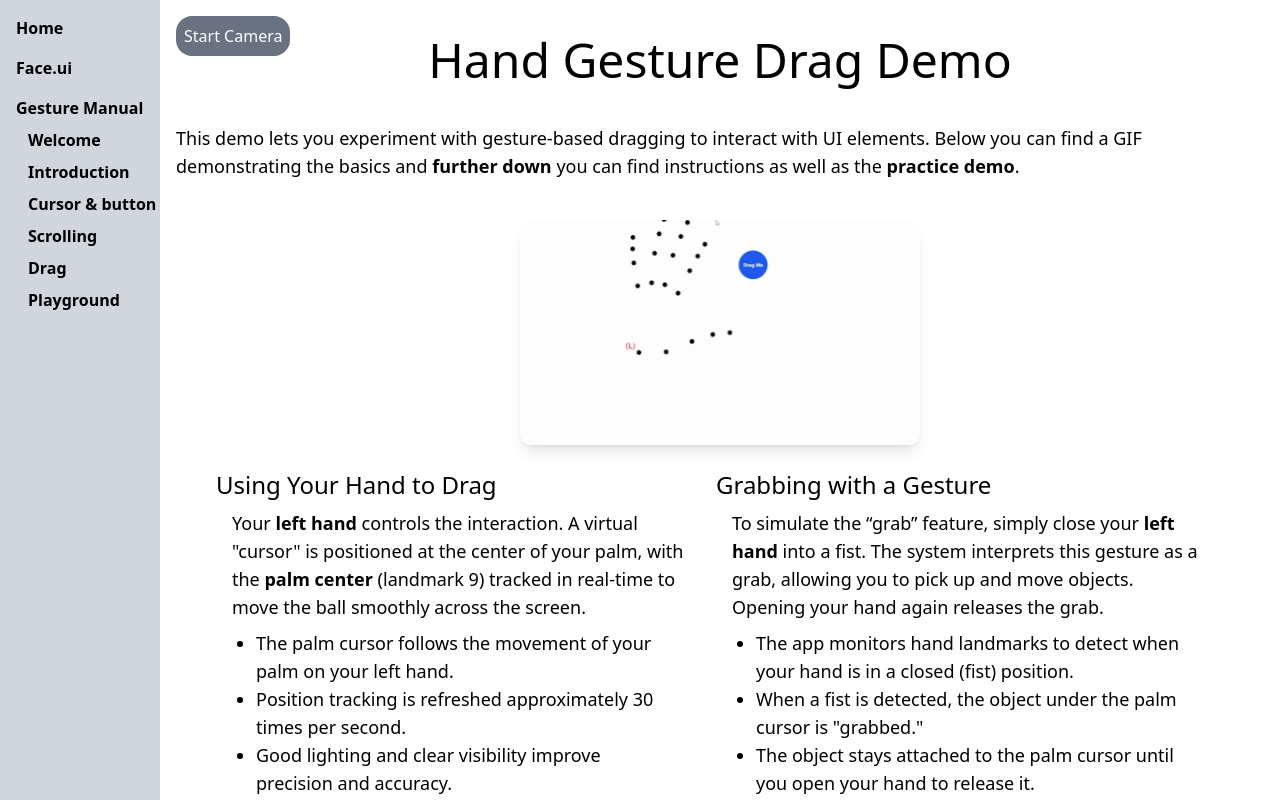
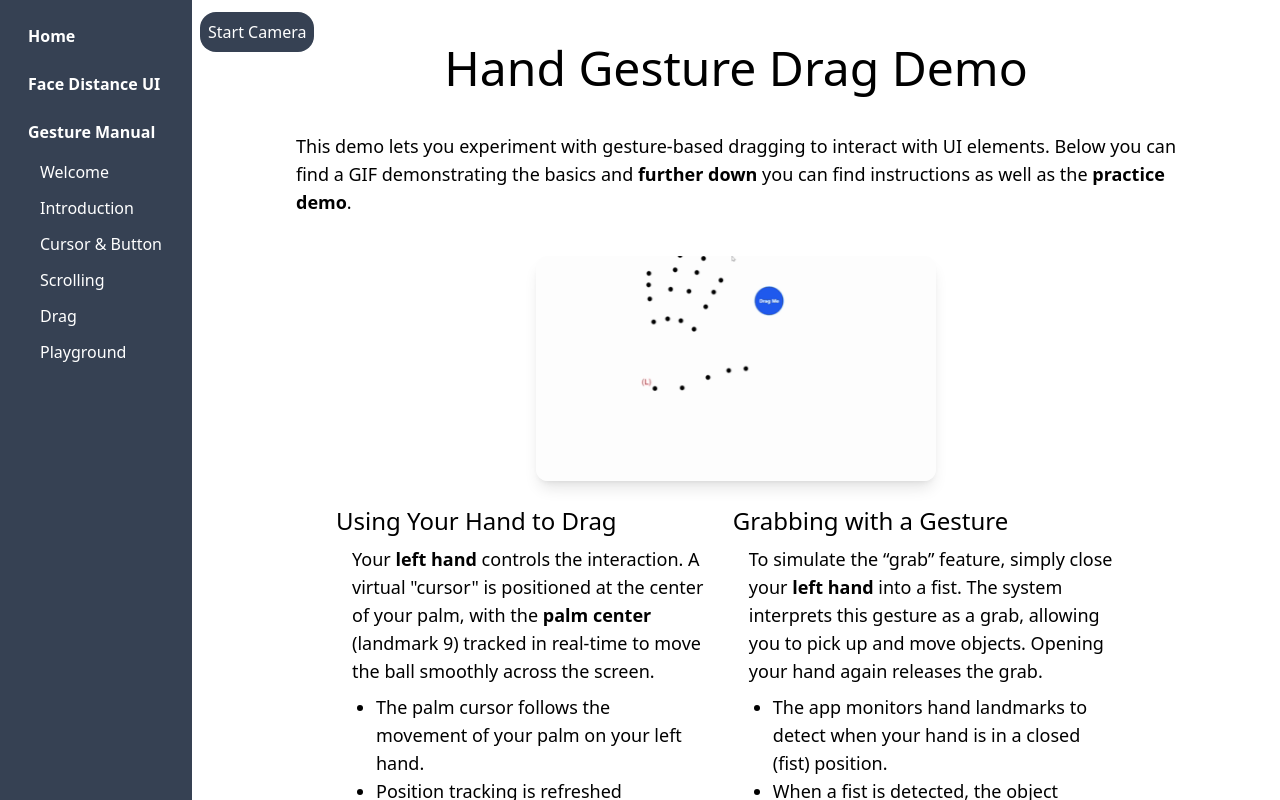
Before and after one commit to Alexander-v22/UI-interface, a SvelteKit app: page /gesture-manual/drag in a window 1280 px wide. Both pictures are taken after a click on the button "Gesture Manual". Shown: the top 800 px of the page. Built offline with nearby package versions, Linux system fonts and the light colour scheme.

Commit message:
Changed the UI

```diff
--- a/src/routes/+layout.svelte
+++ b/src/routes/+layout.svelte
@@ -1,39 +1,37 @@
 <script>
   import '../app.css';
-    import GestureUi from './gesture-manual/GestureUI.svelte';
-  let { children } = $props();
-  let gestureDropdown= $state(false);
-
+  let gestureDropdown = false;
 </script>
 
 <div class="flex min-h-screen">
-  <nav class="flex flex-col bg-gray-300 w-40 p-1">
-    <a class="py-2 px-3 font-semibold hover:underline fixed top-2" href="/home">Home</a>
-    <a class="py-2 px-3 font-semibold hover:underline fixed top-12" href="/distance-ui">Face.ui</a>
+  <!-- Sidebar -->
+  <aside class="w-48 bg-gray-700 text-white p-4 sticky top-0 h-screen flex flex-col space-y-2">
+    <a class="py-2 px-3 font-semibold hover:underline" href="/home">Home</a>
+    <a class="py-2 px-3 font-semibold hover:underline" href="/distance-ui">Face Distance UI</a>
 
+    <div>
+      <button
+        class="py-2 px-3 font-semibold hover:underline w-full text-left"
+        on:click={() => gestureDropdown = !gestureDropdown}
+      >
+        Gesture Manual
+      </button>
 
-    <div class = "relative">
-      <button class="py-2 px-3 font-semibold hover:underline fixed top-22"
-      onclick={() => gestureDropdown =!gestureDropdown} >Gesture Manual</button>
+      {#if gestureDropdown}
+        <div class="ml-4 mt-1 space-y-1">
+          <a class="block py-1 px-2 hover:underline" href="/gesture-manual">Welcome</a>
+          <a class="block py-1 px-2 hover:underline" href="/gesture-manual/landmarks">Introduction</a>
+          <a class="block py-1 px-2 hover:underline" href="/gesture-manual/cursorAndBtn">Cursor & Button</a>
+          <a class="block py-1 px-2 hover:underline" href="/gesture-manual/scroll">Scrolling</a>
+          <a class="block py-1 px-2 hover:underline" href="/gesture-manual/drag">Drag</a>
+          <a class="block py-1 px-2 hover:underline" href="/gesture-manual/playground">Playground</a>
+        </div>
+      {/if}
+    </div>
+  </aside>
 
-        {#if gestureDropdown}
-          <div class = "flex flex-col pl-3 ">
-              <a class="py-2 px-3 font-semibold hover:underline fixed top-30" href="/gesture-manual">Welcome</a>
-              <a class="py-2 px-3 font-semibold hover:underline fixed top-38" href="/gesture-manual/landmarks">Introduction</a>
-              <a class="py-2 px-3 font-semibold hover:underline fixed top-46" href="/gesture-manual/cursorAndBtn">Cursor & button</a>
-              <a class="py-2 px-3 font-semibold hover:underline fixed top-54" href="/gesture-manual/scroll">Scrolling</a>
-              <a class="py-2 px-3 font-semibold hover:underline fixed top-62" href="/gesture-manual/drag">Drag</a>
-              <a class="py-2 px-3 font-semibold hover:underline fixed top-70" href="/gesture-manual/playground">Playground</a>
-
-          </div>
-        {/if}
-
-    </div>
-  </nav>
-
-  <main class="flex-1 overflow-y-auto p-4">
-    <slot/>
+  <!-- Main content -->
+  <main class="flex-1 overflow-y-auto p-6 h-min-screen">
+    <slot />
   </main>
-
-
 </div>
--- a/src/routes/distance-ui/+page.svelte
+++ b/src/routes/distance-ui/+page.svelte
@@ -119,9 +119,11 @@
 
 </script>
 
-<button class="px-2 text-white bg-gray-500 rounded-2xl p-2 fixed " onclick={toggleCamera}>
+
+<button class="px-2 text-white bg-gray-700 rounded-2xl p-2 fixed " onclick={toggleCamera}>
   {detectorRunning ? 'Stop Camera' : 'Start Camera'}
 </button>
+
 
 <main class="flex-1 max-w-6xl mx-auto px-20 justify-center">
   <h1 class="text-7xl py-5 text-center font-semibold mb-5">Face Distance UI</h1>
@@ -161,8 +163,9 @@
   </section>
 
   <p class="text-4xl text-center mt-10"> Start your camera and watch the interface adjust. </p>
+</main>
 
-</main>
+
 
 
 <h1 class = "text-center font-semibold text-6xl mt-20">Face-Interface Adpater Demo</h1>
@@ -176,9 +179,9 @@
     Estimated distance: {distance}
   </p> -->
 
-
-
   <h1 class={`transition-all duration-300 ease-in-out p-4 text-white bg-gray-500 border-2 border-gray-900 rounded-2xl ${messageSize} ${detectorRunning ? "opacity-100" : "opacity-0"}`}  >
     {message}
   </h1>
+
+
 </div>
--- a/src/routes/gesture-manual/GestureUI.svelte
+++ b/src/routes/gesture-manual/GestureUI.svelte
@@ -927,7 +927,7 @@
 
 </script>
 
-<button class = "p-2 bg-gray-500 rounded-2xl text-white fixed" onclick={toggleCamera}>
+<button class = "p-2 bg-gray-700 rounded-2xl text-white fixed left-50 top-3" onclick={toggleCamera}>
   {detectorRunning ? 'Stop Camera' : 'Start Camera'}
 </button>
 
--- a/src/routes/gesture-manual/cursorAndBtn/+page.svelte
+++ b/src/routes/gesture-manual/cursorAndBtn/+page.svelte
@@ -26,7 +26,7 @@
 <span class="btn-gesture hovered" style="display: none"></span>
 <span class="btn-gesture pressed" style="display: none"></span>
 
-<main class="flex-1 max-w-6xl mx-auto px justify-center">
+<main class="flex-1 max-w-6xl mx-auto px-20 justify-center">
 
   <h1 class="text-5xl py-5 text-center">Cursor & Button Gesture</h1>
 
--- a/src/routes/gesture-manual/drag/+page.svelte
+++ b/src/routes/gesture-manual/drag/+page.svelte
@@ -26,7 +26,7 @@
 </style>
 
 
-<main class="flex-1 max-w-6xl mx-auto px justify-center">
+<main class="flex-1 max-w-6xl mx-auto px-20 justify-center">
 
   <h1 class="text-5xl py-5 text-center">Hand Gesture Drag Demo</h1>
 
--- a/src/routes/gesture-manual/landmarks/+page.svelte
+++ b/src/routes/gesture-manual/landmarks/+page.svelte
@@ -8,7 +8,7 @@
 
 
 
-<main class=" flex-1 max-w-6xl mx-auto px-4 justify-center">
+<main class=" flex-1 max-w-6xl mx-auto px-20 justify-center">
     <h1 class="text-5xl py-5 text-center">Hand Landmark System</h1>
 
     <h4 class="py-2 mt-6 text-2xl"> Try This Out</h4>
--- a/src/routes/gesture-manual/playground/+page.svelte
+++ b/src/routes/gesture-manual/playground/+page.svelte
@@ -6,9 +6,6 @@
 </script>
 
 <GestureUI enableDrag={true} enableClick={true} enableScroll={false}  enableCursor={true}  usePhysicsTransform={true} {ballEl} />
-
-
-
 
 
 <style>
--- a/src/routes/gesture-manual/scroll/+page.svelte
+++ b/src/routes/gesture-manual/scroll/+page.svelte
@@ -6,7 +6,7 @@
 
 <GestureUI enableDrag={false} enableClick={true} enableScroll={true}  enableCursor={true}/>
 
-<main class="flex-1 max-w-6xl mx-auto px-4 justify-center">
+<main class="flex-1 max-w-6xl mx-auto px-20 justify-center">
     <h2 class="py-2 text-6xl text-center">Scrolling Gesture</h2>
     <p class="text-lg mt-10">
     This demo lets you explore information about fighter aircraft using only hand gesture.
```
